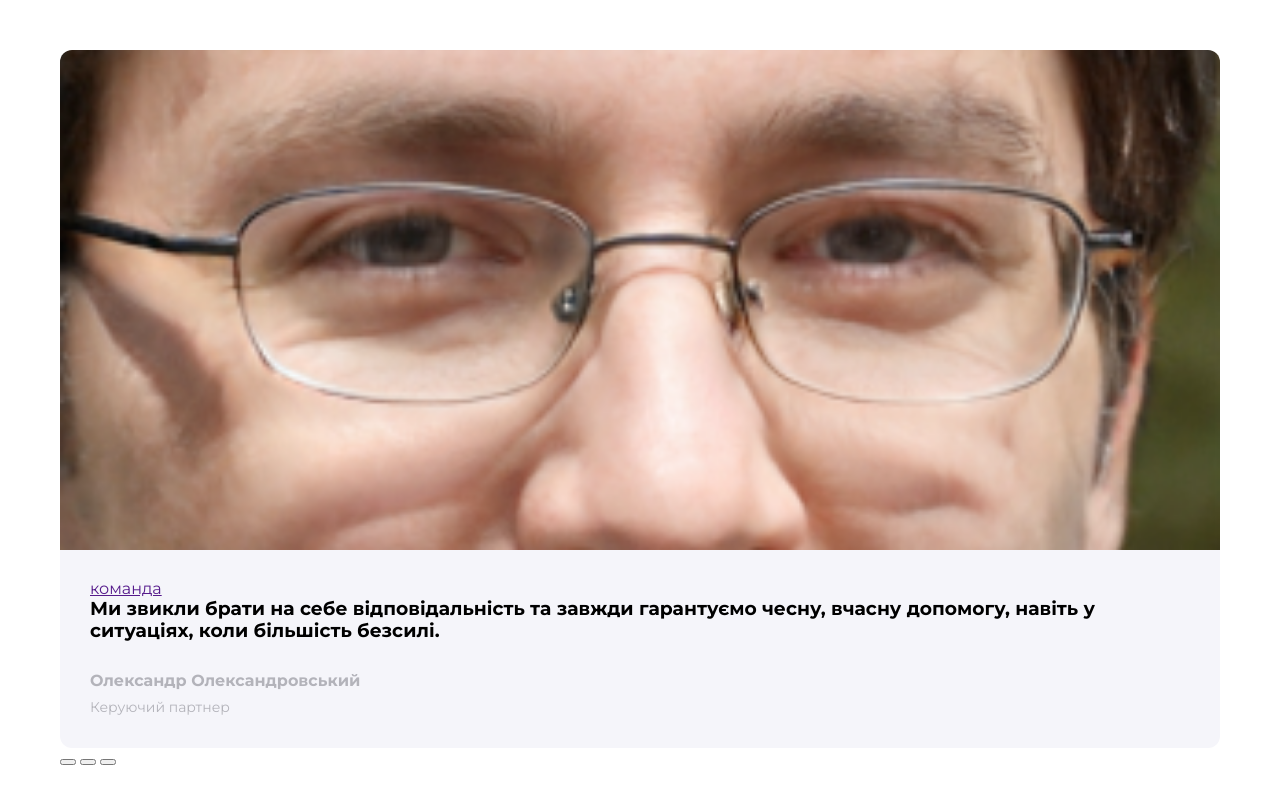
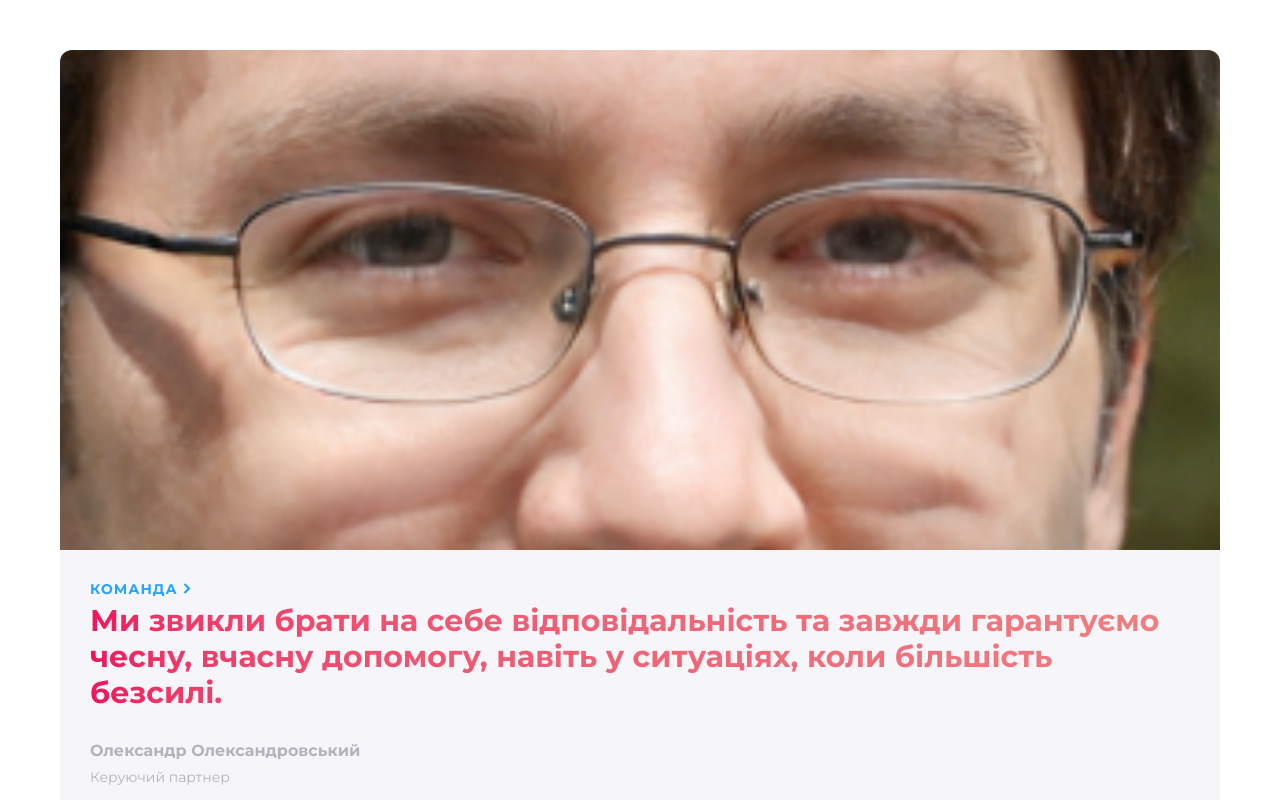
Before and after one commit to KatherinaKulinich/hillel-FinalProject, a website: page index.html in a window 1280 px wide. Shown: the top 800 px of the page. Drawn offline with Linux system fonts and the light colour scheme.

Commit message:
add styles to category-name

```diff
--- /dev/null
+++ b/sass/blocks/_category-name.scss
@@ -0,0 +1,59 @@
+@use "../variables" as *;
+@use "../mixins" as *;
+@use "sass:map";
+
+$media: ("tablet": 768px,
+        "laptop": 1024px,
+        "desktop-sd": 1440px,
+        "desktop-hd": 1920px);
+
+.category-name {
+    @include font (700, 14px, 17px, #24A3FF);
+    letter-spacing: 1px;
+    text-transform: uppercase;
+    text-decoration: none;
+    display: inline-block;
+
+    &:hover {
+        color: #F0145A;
+    }
+
+    &::after {
+        content: url('../images/arrow.png');
+    }
+
+    &:hover::after {
+        content: url('../images/arrow-hover.png');
+    }
+
+    &__header {
+        @include font (700, 30px, 36px, 0);
+        background: linear-gradient(to right, #F0145A, 20%, #EF8080);
+        -webkit-background-clip: text;
+        -webkit-text-fill-color: transparent;
+    }
+}
+
+
+
+
+
+
+
+
+
+@media (min-width: map.get($media, tablet))  {
+
+}
+
+@media (min-width: map.get($media, laptop))  {
+
+}
+
+@media (min-width: map.get($media, desktop-sd)) {
+
+}
+
+@media (min-width: map.get($media, desktop-hd)) {
+
+}
--- a/sass/styles.scss
+++ b/sass/styles.scss
@@ -5,3 +5,4 @@
 @import "./fonts.scss";
 @import "./settings.scss";
 @import "./blocks/team-section";
+@import "./blocks/category-name";
```
Also changed, not shown: css/styles.css, images/arrow-hover.png (added), images/arrow.png (added), 2 other files.
